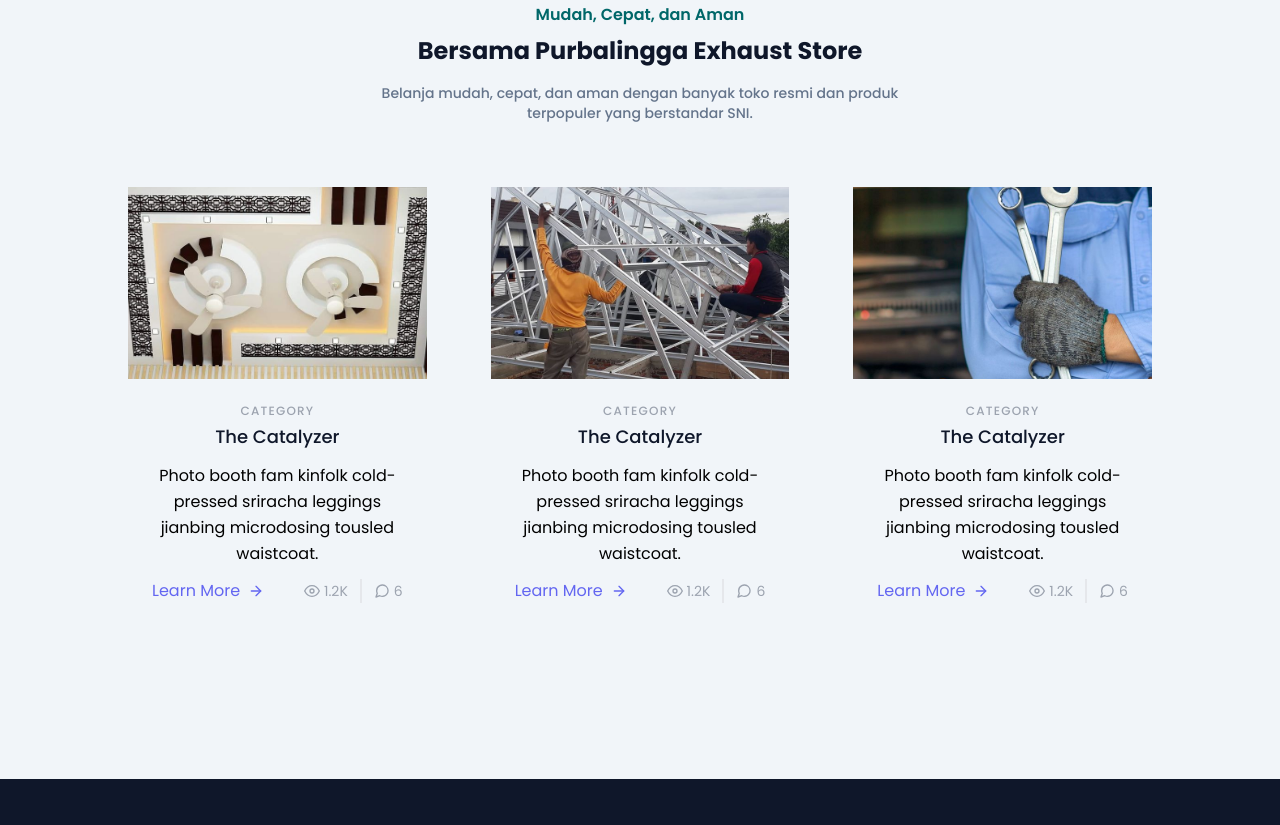
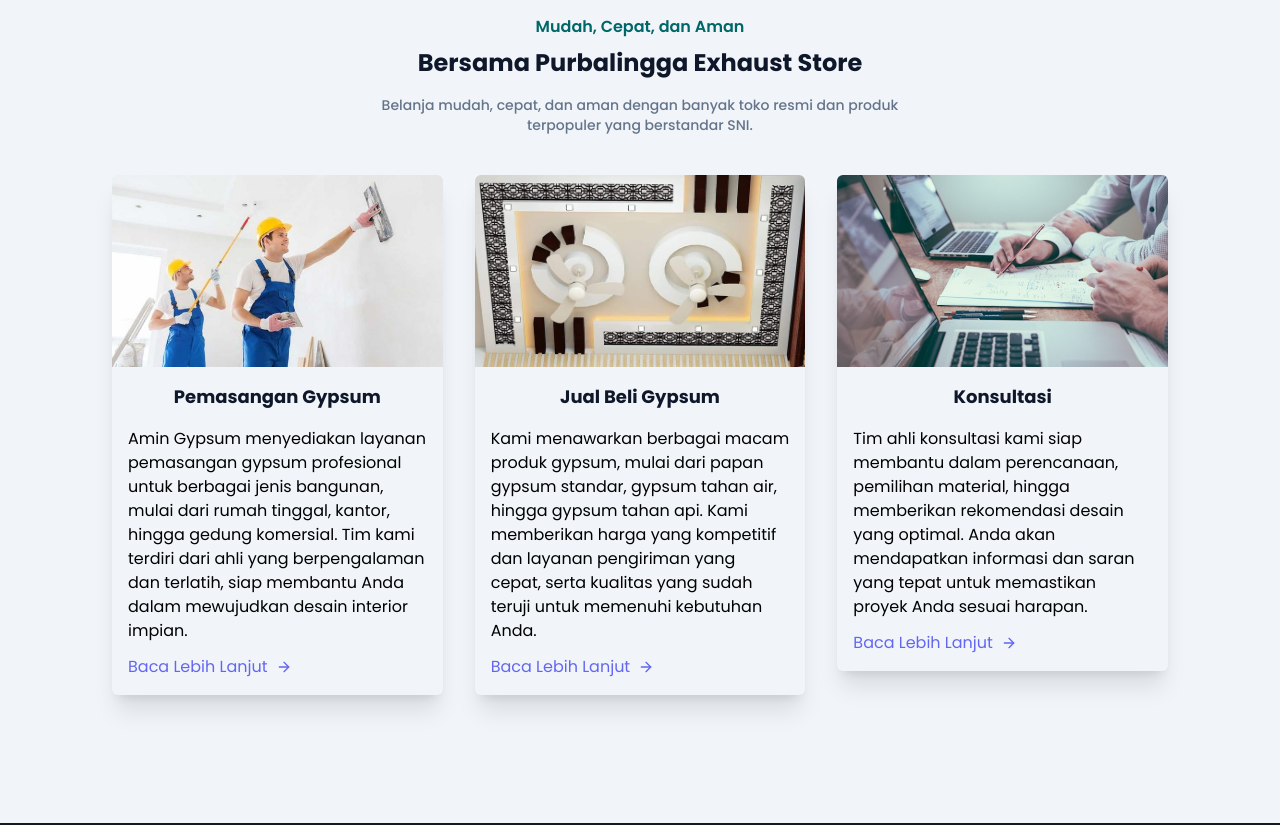
Before and after one commit to JackBerck/project-web-design, a website: page services.html in a window 1280 px wide. Shown: the part 1055-1880 px from the top of the page. Drawn offline with Linux system fonts and the light colour scheme; a script that the page names is missing; a web font is replaced by a local one.

Commit message:
feat: services page maybe complete for now? idk, also adding project images asset

```diff
--- a/services.html
+++ b/services.html
@@ -106,14 +106,15 @@
     >
       <div class="mx-auto max-w-7xl px-6 lg:px-8">
         <div class="mx-auto max-w-2xl text-center">
-          <h1 class="text-4xl font-bold tracking-tight text-dark sm:text-6xl">
-            SecureCloud Backup Solution
+          <h1
+            class="text-2xl md:text-4xl lg:text-5xl font-bold tracking-tight text-dark"
+          >
+            Layanan Gypsum Profesional untuk Hunian dan Bisnis Anda
           </h1>
-          <p class="mt-6 text-lg leading-8 text-dark">
-            Introducing our cutting-edge SecureCloud Backup Solution, the
-            ultimate safeguard for your critical data. In today's rapidly
-            evolving IT landscape, data security and disaster recovery have
-            never been more crucial.
+          <p class="mt-6 text-sm md:text-base lg:text-lg leading-8 text-dark">
+            Kami menyediakan layanan gypsum berkualitas tinggi untuk pemasangan
+            plafon dan partisi dinding yang elegan, dengan fokus pada kebutuhan
+            hunian dan bisnis Anda.
           </p>
         </div>
       </div>
@@ -229,31 +230,32 @@
           >
             <div class="mb-12 p-4 md:w-1/2 lg:w-1/3">
               <div
-                class="px-4 py-6 transform transition duration-500 hover:scale-110"
+                class="rounded-md shadow-xl overflow-hidden transform transition duration-500 hover:scale-110"
               >
                 <img
                   class="h-48 w-full object-cover object-center"
-                  src="./src/img/services/jobs/gypsum.jpg"
-                  alt="blog"
+                  src="./src/img/services/jobs/pemasangan-gypsum.jpg"
+                  alt="Pemasangan gypsum"
                 />
-                <div class="p-6">
-                  <h2
-                    class="tracking-widest text-xs title-font font-medium text-gray-400 mb-1"
+                <div class="p-4">
+                  <h1
+                    class="title-font mb-4 text-base md:text-lg font-bold text-dark"
                   >
-                    CATEGORY
-                  </h2>
-                  <h1 class="title-font text-lg font-medium text-dark mb-3">
-                    The Catalyzer
+                    Pemasangan Gypsum
                   </h1>
-                  <p class="leading-relaxed mb-3">
-                    Photo booth fam kinfolk cold-pressed sriracha leggings
-                    jianbing microdosing tousled waistcoat.
+                  <p class="mb-3 text-xs md:text-base text-left">
+                    Amin Gypsum menyediakan layanan pemasangan gypsum
+                    profesional untuk berbagai jenis bangunan, mulai dari rumah
+                    tinggal, kantor, hingga gedung komersial. Tim kami terdiri
+                    dari ahli yang berpengalaman dan terlatih, siap membantu
+                    Anda dalam mewujudkan desain interior impian.
                   </p>
                   <div class="flex items-center flex-wrap">
                     <a
-                      class="text-indigo-500 inline-flex items-center md:mb-2 lg:mb-0"
+                      class="text-indigo-500 inline-flex items-center md:mb-2 lg:mb-0 text-xs sm:text-sm md:text-base"
+                      href="#"
                     >
-                      Learn More
+                      Baca Lebih Lanjut
                       <svg
                         class="w-4 h-4 ml-2"
                         viewBox="0 0 24 24"
@@ -267,73 +269,38 @@
                         <path d="M12 5l7 7-7 7"></path>
                       </svg>
                     </a>
-                    <span
-                      class="text-gray-400 mr-3 inline-flex items-center lg:ml-auto md:ml-0 ml-auto leading-none text-sm pr-3 py-1 border-r-2 border-gray-200"
-                    >
-                      <svg
-                        class="w-4 h-4 mr-1"
-                        stroke="currentColor"
-                        stroke-width="2"
-                        fill="none"
-                        stroke-linecap="round"
-                        stroke-linejoin="round"
-                        viewBox="0 0 24 24"
-                      >
-                        <path
-                          d="M1 12s4-8 11-8 11 8 11 8-4 8-11 8-11-8-11-8z"
-                        ></path>
-                        <circle cx="12" cy="12" r="3"></circle>
-                      </svg>
-                      1.2K
-                    </span>
-                    <span
-                      class="text-gray-400 inline-flex items-center leading-none text-sm"
-                    >
-                      <svg
-                        class="w-4 h-4 mr-1"
-                        stroke="currentColor"
-                        stroke-width="2"
-                        fill="none"
-                        stroke-linecap="round"
-                        stroke-linejoin="round"
-                        viewBox="0 0 24 24"
-                      >
-                        <path
-                          d="M21 11.5a8.38 8.38 0 01-.9 3.8 8.5 8.5 0 01-7.6 4.7 8.38 8.38 0 01-3.8-.9L3 21l1.9-5.7a8.38 8.38 0 01-.9-3.8 8.5 8.5 0 014.7-7.6 8.38 8.38 0 013.8-.9h.5a8.48 8.48 0 018 8v.5z"
-                        ></path></svg
-                      >6
-                    </span>
                   </div>
                 </div>
               </div>
             </div>
             <div class="mb-12 p-4 md:w-1/2 lg:w-1/3">
               <div
-                class="px-4 py-6 transform transition duration-500 hover:scale-110"
+                class="rounded-md shadow-xl overflow-hidden transform transition duration-500 hover:scale-110"
               >
                 <img
                   class="h-48 w-full object-cover object-center"
-                  src="./src/img/services/jobs/baja-ringan.jpg"
-                  alt="blog"
+                  src="./src/img/services/jobs/jual-beli-gypsum.jpg"
+                  alt="Jual beli gypsum"
                 />
-                <div class="p-6">
-                  <h2
-                    class="tracking-widest text-xs title-font font-medium text-gray-400 mb-1"
+                <div class="p-4">
+                  <h1
+                    class="title-font mb-4 text-base md:text-lg font-bold text-dark"
                   >
-                    CATEGORY
-                  </h2>
-                  <h1 class="title-font text-lg font-medium text-dark mb-3">
-                    The Catalyzer
+                    Jual Beli Gypsum
                   </h1>
-                  <p class="leading-relaxed mb-3">
-                    Photo booth fam kinfolk cold-pressed sriracha leggings
-                    jianbing microdosing tousled waistcoat.
+                  <p class="mb-3 text-xs md:text-base text-left">
+                    Kami menawarkan berbagai macam produk gypsum, mulai dari
+                    papan gypsum standar, gypsum tahan air, hingga gypsum tahan
+                    api. Kami memberikan harga yang kompetitif dan layanan
+                    pengiriman yang cepat, serta kualitas yang sudah teruji
+                    untuk memenuhi kebutuhan Anda.
                   </p>
                   <div class="flex items-center flex-wrap">
                     <a
-                      class="text-indigo-500 inline-flex items-center md:mb-2 lg:mb-0"
+                      class="text-indigo-500 inline-flex items-center md:mb-2 lg:mb-0 text-xs sm:text-sm md:text-base"
+                      href="#"
                     >
-                      Learn More
+                      Baca Lebih Lanjut
                       <svg
                         class="w-4 h-4 ml-2"
                         viewBox="0 0 24 24"
@@ -347,73 +314,37 @@
                         <path d="M12 5l7 7-7 7"></path>
                       </svg>
                     </a>
-                    <span
-                      class="text-gray-400 mr-3 inline-flex items-center lg:ml-auto md:ml-0 ml-auto leading-none text-sm pr-3 py-1 border-r-2 border-gray-200"
-                    >
-                      <svg
-                        class="w-4 h-4 mr-1"
-                        stroke="currentColor"
-                        stroke-width="2"
-                        fill="none"
-                        stroke-linecap="round"
-                        stroke-linejoin="round"
-                        viewBox="0 0 24 24"
-                      >
-                        <path
-                          d="M1 12s4-8 11-8 11 8 11 8-4 8-11 8-11-8-11-8z"
-                        ></path>
-                        <circle cx="12" cy="12" r="3"></circle>
-                      </svg>
-                      1.2K
-                    </span>
-                    <span
-                      class="text-gray-400 inline-flex items-center leading-none text-sm"
-                    >
-                      <svg
-                        class="w-4 h-4 mr-1"
-                        stroke="currentColor"
-                        stroke-width="2"
-                        fill="none"
-                        stroke-linecap="round"
-                        stroke-linejoin="round"
-                        viewBox="0 0 24 24"
-                      >
-                        <path
-                          d="M21 11.5a8.38 8.38 0 01-.9 3.8 8.5 8.5 0 01-7.6 4.7 8.38 8.38 0 01-3.8-.9L3 21l1.9-5.7a8.38 8.38 0 01-.9-3.8 8.5 8.5 0 014.7-7.6 8.38 8.38 0 013.8-.9h.5a8.48 8.48 0 018 8v.5z"
-                        ></path></svg
-                      >6
-                    </span>
                   </div>
                 </div>
               </div>
             </div>
             <div class="mb-12 p-4 md:w-1/2 lg:w-1/3">
               <div
-                class="px-4 py-6 transform transition duration-500 hover:scale-110"
+                class="rounded-md shadow-xl overflow-hidden transform transition duration-500 hover:scale-110"
               >
                 <img
                   class="h-48 w-full object-cover object-center"
-                  src="./src/img/services/jobs/bengkel.jpg"
-                  alt="blog"
+                  src="./src/img/services/jobs/konsultasi-gypsum.jpg"
+                  alt="Pemasangan gypsum"
                 />
-                <div class="p-6">
-                  <h2
-                    class="tracking-widest text-xs title-font font-medium text-gray-400 mb-1"
+                <div class="p-4">
+                  <h1
+                    class="title-font mb-4 text-base md:text-lg font-bold text-dark"
                   >
-                    CATEGORY
-                  </h2>
-                  <h1 class="title-font text-lg font-medium text-dark mb-3">
-                    The Catalyzer
+                    Konsultasi
                   </h1>
-                  <p class="leading-relaxed mb-3">
-                    Photo booth fam kinfolk cold-pressed sriracha leggings
-                    jianbing microdosing tousled waistcoat.
+                  <p class="mb-3 text-xs md:text-base text-left">
+                    Tim ahli konsultasi kami siap membantu dalam perencanaan,
+                    pemilihan material, hingga memberikan rekomendasi desain
+                    yang optimal. Anda akan mendapatkan informasi dan saran yang
+                    tepat untuk memastikan proyek Anda sesuai harapan.
                   </p>
                   <div class="flex items-center flex-wrap">
                     <a
-                      class="text-indigo-500 inline-flex items-center md:mb-2 lg:mb-0"
+                      class="text-indigo-500 inline-flex items-center md:mb-2 lg:mb-0 text-xs sm:text-sm md:text-base"
+                      href="#"
                     >
-                      Learn More
+                      Baca Lebih Lanjut
                       <svg
                         class="w-4 h-4 ml-2"
                         viewBox="0 0 24 24"
@@ -427,42 +358,6 @@
                         <path d="M12 5l7 7-7 7"></path>
                       </svg>
                     </a>
-                    <span
-                      class="text-gray-400 mr-3 inline-flex items-center lg:ml-auto md:ml-0 ml-auto leading-none text-sm pr-3 py-1 border-r-2 border-gray-200"
-                    >
-                      <svg
-                        class="w-4 h-4 mr-1"
-                        stroke="currentColor"
-                        stroke-width="2"
-                        fill="none"
-                        stroke-linecap="round"
-                        stroke-linejoin="round"
-                        viewBox="0 0 24 24"
-                      >
-                        <path
-                          d="M1 12s4-8 11-8 11 8 11 8-4 8-11 8-11-8-11-8z"
-                        ></path>
-                        <circle cx="12" cy="12" r="3"></circle>
-                      </svg>
-                      1.2K
-                    </span>
-                    <span
-                      class="text-gray-400 inline-flex items-center leading-none text-sm"
-                    >
-                      <svg
-                        class="w-4 h-4 mr-1"
-                        stroke="currentColor"
-                        stroke-width="2"
-                        fill="none"
-                        stroke-linecap="round"
-                        stroke-linejoin="round"
-                        viewBox="0 0 24 24"
-                      >
-                        <path
-                          d="M21 11.5a8.38 8.38 0 01-.9 3.8 8.5 8.5 0 01-7.6 4.7 8.38 8.38 0 01-3.8-.9L3 21l1.9-5.7a8.38 8.38 0 01-.9-3.8 8.5 8.5 0 014.7-7.6 8.38 8.38 0 013.8-.9h.5a8.48 8.48 0 018 8v.5z"
-                        ></path></svg
-                      >6
-                    </span>
                   </div>
                 </div>
               </div>
```
Also changed, not shown: projects.html (+7 -7 lines), src/css/output.css, src/img/projects/project-1.jpg (added), src/img/projects/project-2.jpg (added), src/img/projects/project-3.jpg (added), src/img/projects/project-4.jpg (added), src/img/projects/project-5.jpg (added), src/img/projects/project-6.jpg (added), src/img/services/jobs/baja-ringan.jpg (deleted), src/img/services/jobs/bengkel.jpg (deleted), src/img/services/jobs/jual-beli-gypsum.jpg (renamed from src/img/services/jobs/gypsum.jpg), src/img/services/jobs/konsultasi-gypsum.jpg (added), src/img/services/jobs/pemasangan-gypsum.jpg (added).
